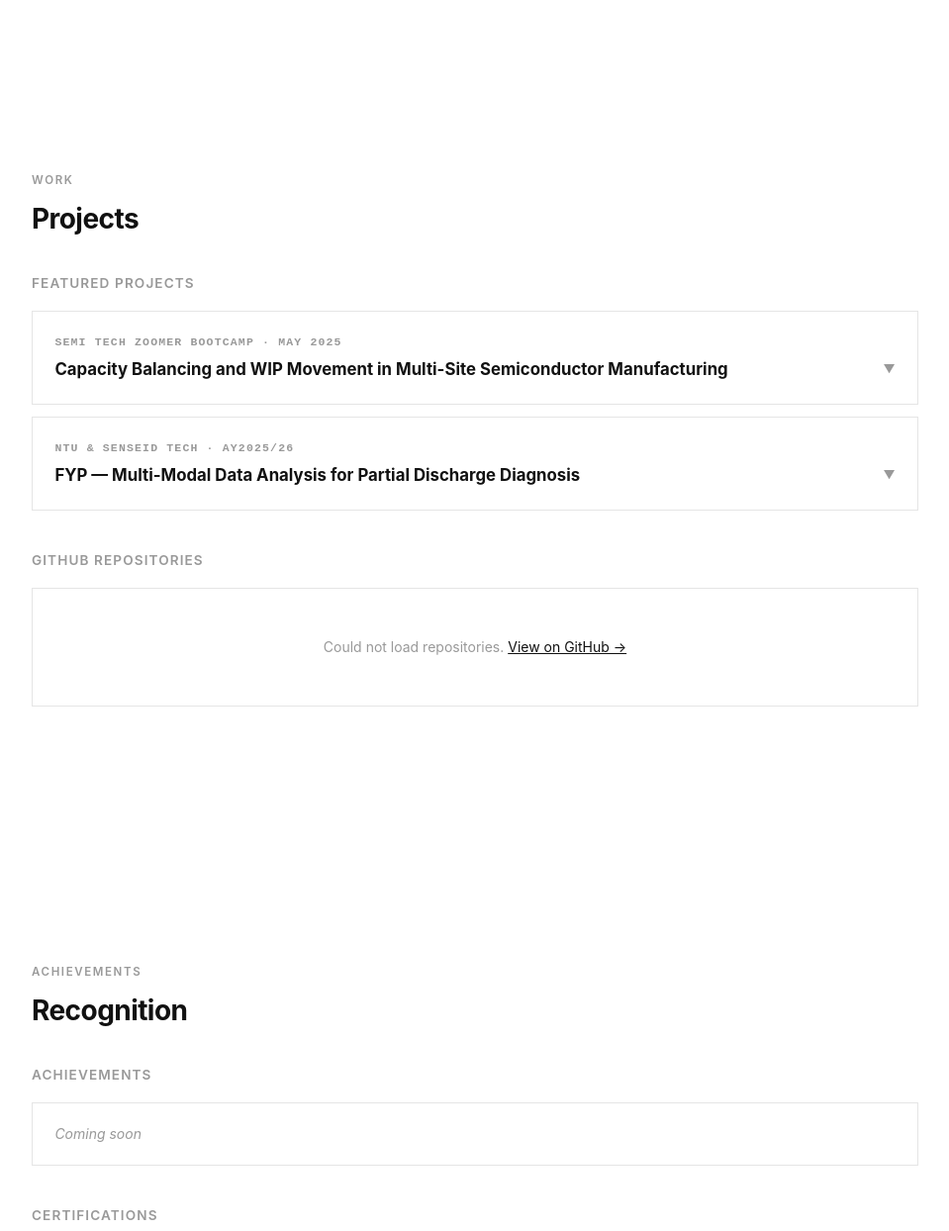
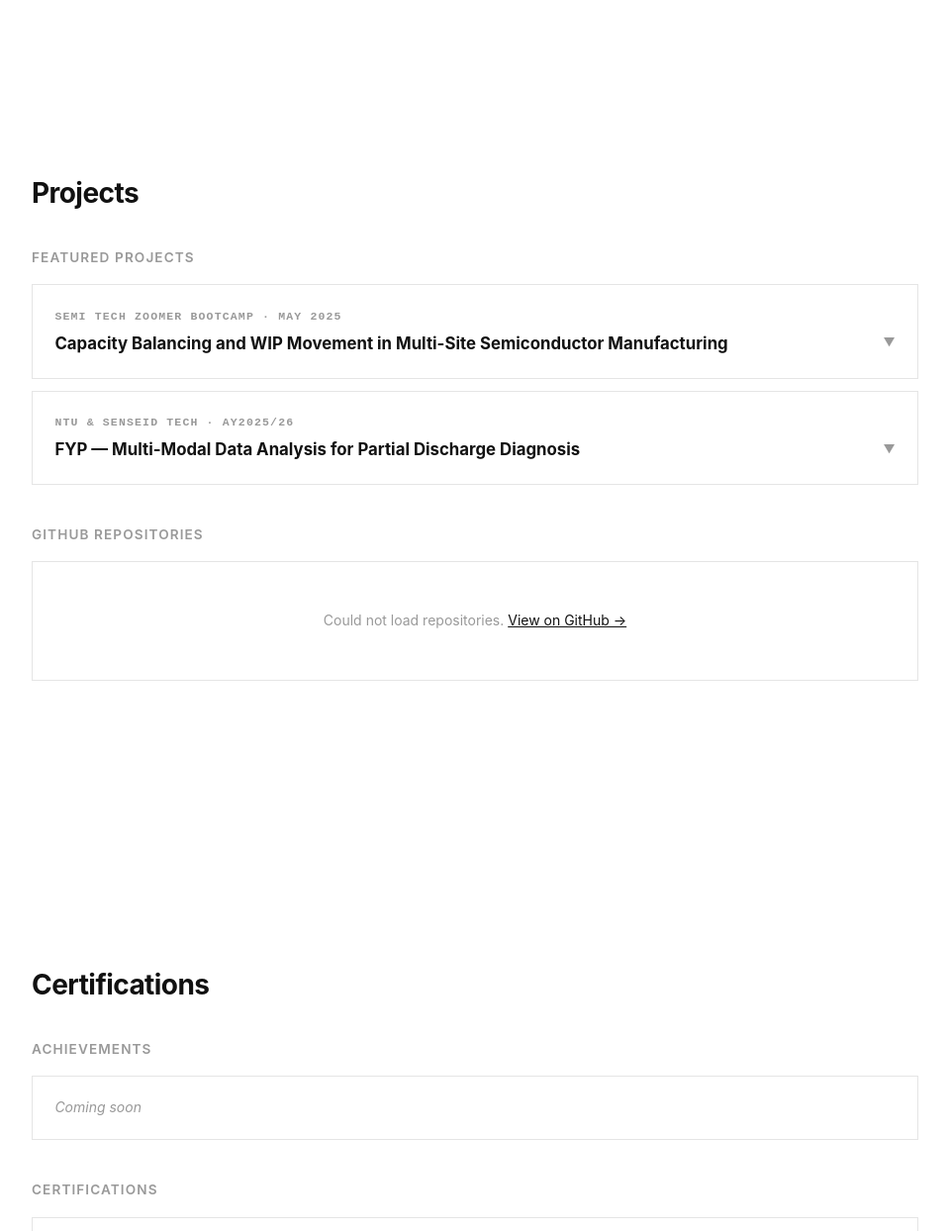
Before and after one commit to y-ell/y-ell.github.io, a plain HTML site: page index.html in a window 1280 px wide. Shown: the part 1002-2246 px from the top of the page at 99% size, without its empty margins (160-1119 px from the left). Drawn offline with Linux system fonts and the light colour scheme; no server answers.

Commit message:
Restructuring nav labels

```diff
--- a/index.html
+++ b/index.html
@@ -692,7 +692,6 @@
 
 <!-- ── PROJECTS ────────────────────────────────────────────────── -->
 <section id="projects">
-  <p class="section-label">Work</p>
   <h2>Projects</h2>
 
   <div class="subsection">
@@ -736,8 +735,7 @@
 
 <!-- ── CERTIFICATIONS ──────────────────────────────────────────── -->
 <section id="certifications">
-  <p class="section-label">Achievements</p>
-  <h2>Recognition</h2>
+  <h2>Certifications</h2>
 
   <div class="cert-subsection">
     <p class="cert-subsection-title">Achievements</p>
```
